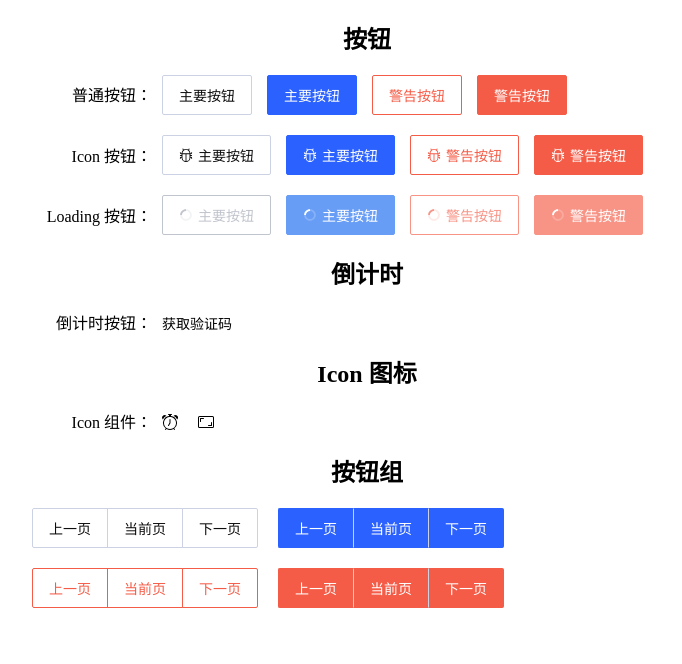
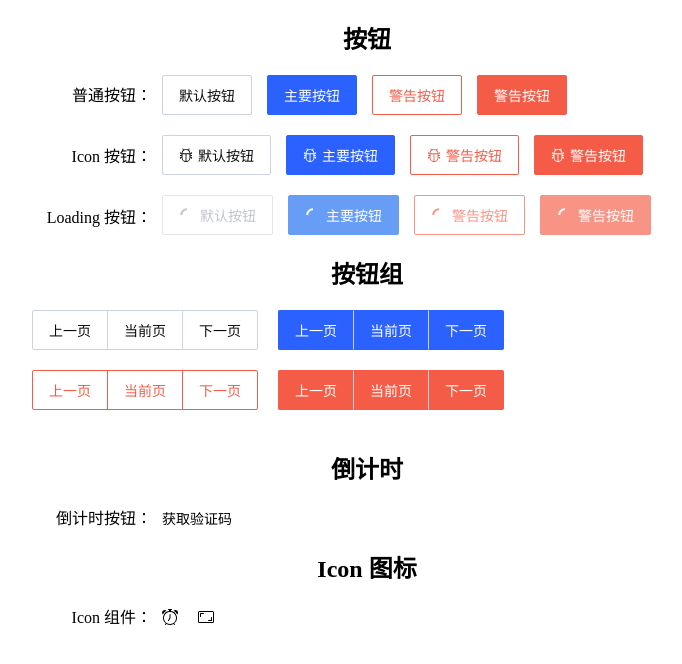
Before and after one commit to uphg/doup, a Vue app: page / in a window 1280 px wide. Shown: the top 664 px of the page, without its empty margins (273-955 px from the left). Built offline with nearby package versions, Linux system fonts and the light colour scheme.

Commit message:
修改 Button 按钮属性添加方式，添加多种 Loading 样式状态

```diff
--- a/src/App.vue
+++ b/src/App.vue
@@ -3,32 +3,57 @@
     <h2>按钮</h2>
     <div class="row">
       <span class="label">普通按钮：</span>
-      <do-button>主要按钮</do-button>
-      <do-button type="primary" bright>主要按钮</do-button>
-      <do-button type="error">警告按钮</do-button>
-      <do-button type="error" bright>警告按钮</do-button>
+      <do-button>默认按钮</do-button>
+      <do-button type="primary">主要按钮</do-button>
+      <do-button error>警告按钮</do-button>
+      <do-button type="primary" error>警告按钮</do-button>
     </div>
     <div class="row">
       <span class="label">Icon 按钮：</span>
-      <do-button icon="bug">主要按钮</do-button>
-      <do-button type="primary" icon="bug" bright>主要按钮</do-button>
-      <do-button type="error" icon="bug">警告按钮</do-button>
-      <do-button type="error" icon="bug" bright>警告按钮</do-button>
+      <do-button icon="bug">默认按钮</do-button>
+      <do-button type="primary" icon="bug">主要按钮</do-button>
+      <do-button icon="bug" error>警告按钮</do-button>
+      <do-button type="primary" icon="bug" error>警告按钮</do-button>
     </div>
     <div class="row">
       <span class="label">Loading 按钮：</span>
-      <do-button :loading="isLoading">主要按钮</do-button>
-      <do-button type="primary" :loading="isLoading" bright>主要按钮</do-button>
-      <do-button type="error" :loading="isLoading">警告按钮</do-button>
-      <do-button type="error" :loading="isLoading" bright>警告按钮</do-button>
+      <do-button loading>默认按钮</do-button>
+      <do-button type="primary" loading>主要按钮</do-button>
+      <do-button loading error>警告按钮</do-button>
+      <do-button type="primary" loading error>警告按钮</do-button>
+    </div>
+    <h2>按钮组</h2>
+    <div class="row button-group">
+      <do-button-group style="margin-right: 20px; margin-bottom: 20px;">
+        <do-button>上一页</do-button>
+        <do-button>当前页</do-button>
+        <do-button>下一页</do-button>
+      </do-button-group>
+      <do-button-group style="margin-right: 20px; margin-bottom: 20px;">
+        <do-button type="primary">上一页</do-button>
+        <do-button type="primary">当前页</do-button>
+        <do-button type="primary">下一页</do-button>
+      </do-button-group>
+      <do-button-group style="margin-right: 20px; margin-bottom: 20px;">
+        <do-button error>上一页</do-button>
+        <do-button error>当前页</do-button>
+        <do-button error>下一页</do-button>
+      </do-button-group>
+      <do-button-group style="margin-right: 20px; margin-bottom: 20px;">
+        <do-button type="primary" error>上一页</do-button>
+        <do-button type="primary" error>当前页</do-button>
+        <do-button type="primary" error>下一页</do-button>
+      </do-button-group>
+      <do-button-group />
     </div>
     <h2>倒计时</h2>
     <div class="row">
       <span class="label">倒计时按钮：</span>
       <do-countdown
         ref="countdown"
-        :count="5"
-        @count-open="isCount = true"
+        prompt="秒后重新发送"
+        :begin-second="5"
+        @count-start="isCount = true"
         @count-end="isCount = false"
         @click="clickCount"
       />
@@ -39,30 +64,7 @@
       <do-icon name="alarm" />
       <do-icon name="aspect-ratio" />
     </div>
-    <h2>按钮组</h2>
-    <div class="row button-group">
-      <do-button-group style="margin-right: 20px; margin-bottom: 20px;">
-        <do-button>上一页</do-button>
-        <do-button>当前页</do-button>
-        <do-button>下一页</do-button>
-      </do-button-group>
-      <do-button-group style="margin-right: 20px; margin-bottom: 20px;">
-        <do-button type="primary" bright>上一页</do-button>
-        <do-button type="primary" bright>当前页</do-button>
-        <do-button type="primary" bright>下一页</do-button>
-      </do-button-group>
-      <do-button-group style="margin-right: 20px; margin-bottom: 20px;">
-        <do-button type="error">上一页</do-button>
-        <do-button type="error">当前页</do-button>
-        <do-button type="error">下一页</do-button>
-      </do-button-group>
-      <do-button-group style="margin-right: 20px; margin-bottom: 20px;">
-        <do-button type="error" bright>上一页</do-button>
-        <do-button type="error" bright>当前页</do-button>
-        <do-button type="error" bright>下一页</do-button>
-      </do-button-group>
-      <do-button-group />
-    </div>
+
   </div>
 </template>
 
--- a/src/components/Button.vue
+++ b/src/components/Button.vue
@@ -4,29 +4,32 @@
     :class="{
       'is-loading': loading,
       [`do-button__${type}`]: type,
-      'is-bright': bright
+      'is-error': error
     }"
     @click="$emit('click')"
   >
     <svg v-if="icon && !loading" :class="{ [`do-icon-${icon}`]: icon }" aria-hidden="true">
       <use :xlink:href="`#icon-${icon}`" />
     </svg>
-    <svg v-if="loading" class="do-icon-loading" aria-hidden="true">
+    <!-- <svg v-if="loading" class="do-icon-loading" aria-hidden="true">
       <use xlink:href="#icon-spinner" />
-    </svg>
+    </svg> -->
+    <LoadingIcon v-if="loading" type="all" />
     <span class="do-button__content">
       <slot />
     </span>
   </button>
 </template>
 <script>
+import LoadingIcon from './LoadingIcon.vue'
 export default {
   name: 'DoButton',
+  components: { LoadingIcon },
   props: {
-    bright: {
-      type: Boolean,
-      default: false
-    },
+    // bright: {
+    //   type: Boolean,
+    //   default: false
+    // },
     icon: {
       type: String,
       default: ''
@@ -37,10 +40,14 @@ export default {
     },
     type: {
       type: String,
-      default: 'primary',
+      default: 'default',
       validator(value) {
-        return value === 'primary' || value === 'error'
+        return value === 'default' || value === 'primary'
       }
+    },
+    error: {
+      type: Boolean,
+      default: false
     }
   }
 }
--- a/src/components/Countdown.vue
+++ b/src/components/Countdown.vue
@@ -9,34 +9,39 @@
 export default {
   name: 'DoCountdown',
   props: {
-    count: {
+    beginSecond: {
       type: Number,
       default: 60
+    },
+    prompt: {
+      type: String,
+      default: '秒后重试'
     }
   },
   data() {
     return {
-      currentTime: this.count,
+      currentTime: this.beginSecond,
       disable: false
     }
   },
   computed: {
     currentText() {
-      return !this.disable ? '获取验证码' : this.currentTime + '秒后重试'
+      const { disable, currentTime, prompt } = this
+      return !disable ? '获取验证码' : currentTime + prompt
     }
   },
   methods: {
     startCount() {
-      if (this.currentTime >= this.count && !this.disable) {
+      if (this.currentTime >= this.beginSecond && !this.disable) {
         this.disable = true
-        this.$emit('count-open')
+        this.$emit('count-start')
         this.clock()
       }
     },
     clock() {
       if (this.currentTime <= 0) {
         this.disable = false
-        this.currentTime = this.count
+        this.currentTime = this.beginSecond
         this.$emit('count-end')
         return false
       }
--- /dev/null
+++ b/src/components/LoadingIcon.vue
@@ -0,0 +1,39 @@
+<template>
+  <svg
+    class="do-loading do-icon-loading"
+    width="24"
+    height="24"
+    viewBox="0 0 24 24"
+    fill="none"
+    xmlns="http://www.w3.org/2000/svg"
+    v-html="svgView"
+  />
+</template>
+<script>
+const hash = {
+  default: '<path opacity="0.2" fill-rule="evenodd" clip-rule="evenodd" d="M12 19C15.866 19 19 15.866 19 12C19 8.13401 15.866 5 12 5C8.13401 5 5 8.13401 5 12C5 15.866 8.13401 19 12 19ZM12 22C17.5228 22 22 17.5228 22 12C22 6.47715 17.5228 2 12 2C6.47715 2 2 6.47715 2 12C2 17.5228 6.47715 22 12 22Z" fill="currentColor" /><path d="M2 12C2 6.47715 6.47715 2 12 2V5C8.13401 5 5 8.13401 5 12H2Z" fill="currentColor" />',
+  tow: '<path opacity="0.2" fill-rule="evenodd" clip-rule="evenodd" d="M12 19C15.866 19 19 15.866 19 12C19 8.13401 15.866 5 12 5C8.13401 5 5 8.13401 5 12C5 15.866 8.13401 19 12 19ZM12 22C17.5228 22 22 17.5228 22 12C22 6.47715 17.5228 2 12 2C6.47715 2 2 6.47715 2 12C2 17.5228 6.47715 22 12 22Z" fill="currentColor"/><path d="M12 22C17.5228 22 22 17.5228 22 12H19C19 15.866 15.866 19 12 19V22Z" fill="currentColor"/><path d="M2 12C2 6.47715 6.47715 2 12 2V5C8.13401 5 5 8.13401 5 12H2Z" fill="currentColor"/>',
+  all: '<path d="M2 12C2 6.47715 6.47715 2 12 2V5C8.13401 5 5 8.13401 5 12H2Z" fill="currentColor"/>',
+  towAll: '<path d="M12 22C17.5228 22 22 17.5228 22 12H19C19 15.866 15.866 19 12 19V22Z" fill="currentColor"/><path d="M2 12C2 6.47715 6.47715 2 12 2V5C8.13401 5 5 8.13401 5 12H2Z" fill="currentColor"/>'
+}
+export default {
+  props: {
+    type: {
+      type: String,
+      default: 'default'
+    }
+  },
+  computed: {
+    svgView() {
+      return hash[this.type]
+    }
+  }
+}
+</script>
+<style lang="scss">
+.do-loading.do-icon-loading {
+  width: 16px;
+  height: 16px;
+  animation: spin 1s cubic-bezier(0.6, 0, 0.4, 1) infinite;
+}
+</style>
--- a/src/styles/button-group.scss
+++ b/src/styles/button-group.scss
@@ -20,7 +20,7 @@
       position: relative;
       z-index: 1;
     }
-    &__primary.is-bright, &__error.is-bright {
+    &__primary {
       &:not(:first-child, :last-child) {
         border-left-color: $__border-color;
         border-right-color: $__border-color;
--- a/src/styles/button.scss
+++ b/src/styles/button.scss
@@ -13,16 +13,16 @@
   [class*=do-icon]+span {
     margin-left: 5px;
   }
-  & > .do-icon-loading {
-    animation: spin 1s cubic-bezier(.6, 0, .4, 1) infinite;
-  }
+  // & > .do-icon-loading {
+  //   animation: spin 1s cubic-bezier(.6, 0, .4, 1) infinite;
+  // }
 }
 
 .do-button {
   &:focus{
     outline: none;
   }
-  &__primary {
+  &__default {
     color: $__color-text-primary;
     background-color: #fff;
     border-color: $__border-color;
@@ -36,10 +36,27 @@
     }
     &.is-loading {
       color: $__color-text-looming;
-      border-color: $__color-text-looming;
+      border-color: $__border-color-light;
     }
   }
-  &__primary.is-bright {
+  &__default.is-error {
+    color: $__color-error;
+    background-color: #fff;
+    border-color: $__color-error;
+    &:hover, &:focus{
+      color: $__color-error-light;
+      border-color: $__color-error-light;
+    }
+    &:active {
+      color: $__color-error-dark;
+      border-color: $__color-error-dark;
+    }
+    &.is-loading {
+      color: $__color-error-light;
+      border-color: $__color-error-light;
+    }
+  }
+  &__primary {
     color: #fff;
     background-color: $__color-primary;
     border-color: $__color-primary;
@@ -56,24 +73,7 @@
       border-color: $__color-primary-light;
     }
   }
-  &__error {
-    color: $__color-error;
-    background-color: #fff;
-    border-color: $__color-error;
-    &:hover, &:focus{
-      color: $__color-error-light;
-      border-color: $__color-error-light;
-    }
-    &:active {
-      color: $__color-error-dark;
-      border-color: $__color-error-dark;
-    }
-    &.is-loading {
-      color: $__color-error-light;
-      border-color: $__color-error-light;
-    }
-  }
-  &__error.is-bright {
+  &__primary.is-error {
     color: #fff;
     background-color: $__color-error;
     border-color: $__color-error;
```
